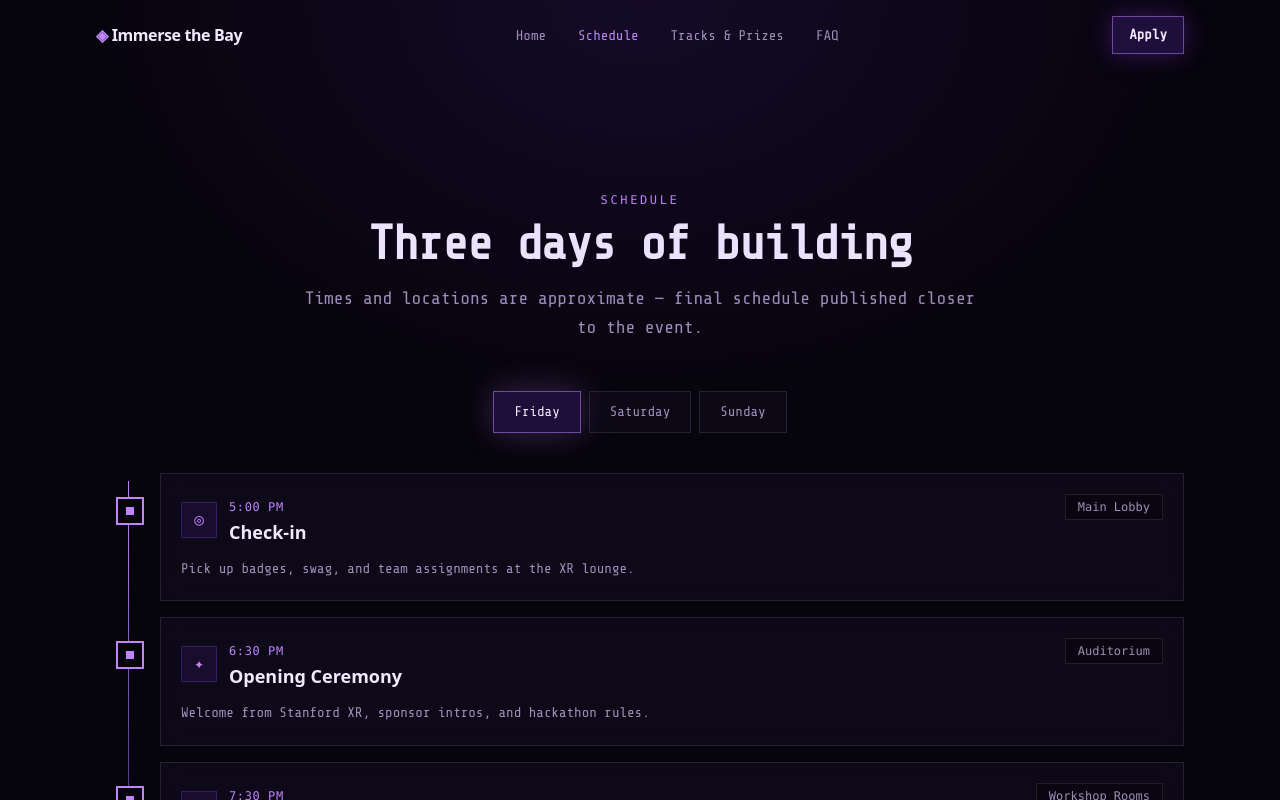
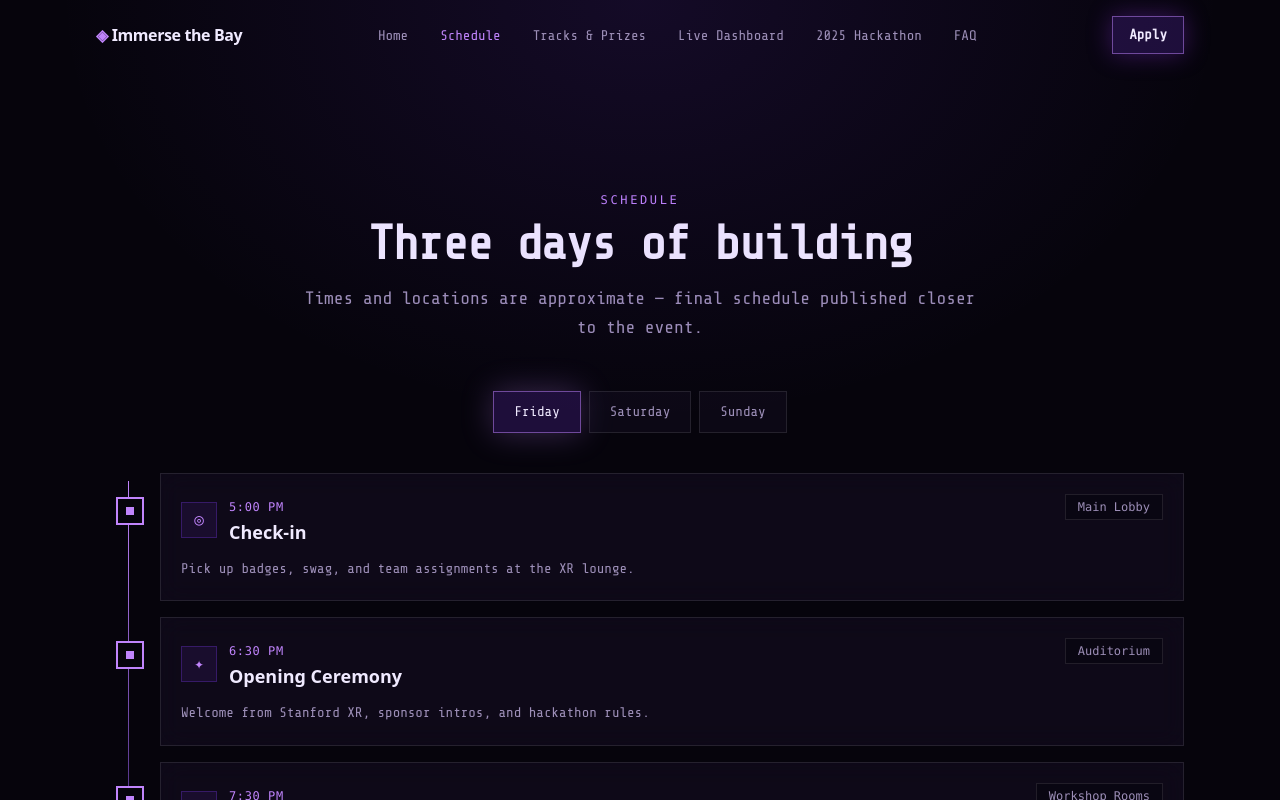
Before and after one commit to StanfordXR/immerse-the-bay-2026, a Next.js app: page /schedule in a window 1280 px wide. Shown: the top 800 px of the page. Built offline with nearby package versions, Linux system fonts and the light colour scheme.

Commit message:
Nav bar update

```diff
--- a/components/Navbar.tsx
+++ b/components/Navbar.tsx
@@ -5,7 +5,96 @@ import Link from "next/link";
 import { usePathname } from "next/navigation";
 import { useEffect, useState } from "react";
 import { NAV_LINKS, SITE } from "@/data/site";
+import type { NavLink } from "@/data/types";
 import { cn } from "@/lib/utils";
+
+function isNavActive(pathname: string, link: NavLink): boolean {
+  if (link.external || link.comingSoon) return false;
+  return link.href === "/"
+    ? pathname === "/"
+    : pathname.startsWith(link.href);
+}
+
+function DesktopNavItem({ link, pathname }: { link: NavLink; pathname: string }) {
+  const active = isNavActive(pathname, link);
+  const linkClass = cn(
+    "text-sm transition-colors",
+    active ? "text-neon-cyan" : "text-muted hover:text-foreground",
+  );
+
+  if (link.comingSoon) {
+    return (
+      <li className="group relative">
+        <span className={cn(linkClass, "cursor-default")}>{link.label}</span>
+        <div
+          className="pointer-events-none absolute left-1/2 top-full z-50 mt-2 -translate-x-1/2 whitespace-nowrap border border-white/10 bg-navy/95 px-3 py-1.5 text-xs text-neon-cyan opacity-0 shadow-lg transition-opacity duration-150 group-hover:opacity-100"
+          role="tooltip"
+        >
+          Coming soon!
+        </div>
+      </li>
+    );
+  }
+
+  if (link.external) {
+    return (
+      <li>
+        <a
+          href={link.href}
+          target="_blank"
+          rel="noopener noreferrer"
+          className={linkClass}
+        >
+          {link.label}
+        </a>
+      </li>
+    );
+  }
+
+  return (
+    <li>
+      <Link href={link.href} className={linkClass}>
+        {link.label}
+      </Link>
+    </li>
+  );
+}
+
+function MobileNavItem({ link }: { link: NavLink }) {
+  if (link.comingSoon) {
+    return (
+      <li>
+        <span className="block py-2 text-sm text-muted">
+          {link.label}{" "}
+          <span className="text-xs text-neon-cyan/70">(Coming soon!)</span>
+        </span>
+      </li>
+    );
+  }
+
+  if (link.external) {
+    return (
+      <li>
+        <a
+          href={link.href}
+          target="_blank"
+          rel="noopener noreferrer"
+          className="block py-2 text-sm text-foreground"
+        >
+          {link.label}
+        </a>
+      </li>
+    );
+  }
+
+  return (
+    <li>
+      <Link href={link.href} className="block py-2 text-sm text-foreground">
+        {link.label}
+      </Link>
+    </li>
+  );
+}
 
 export function Navbar() {
   const pathname = usePathname();
@@ -48,27 +137,9 @@ export function Navbar() {
         </Link>
 
         <ul className="hidden items-center gap-8 md:flex">
-          {NAV_LINKS.map((link) => {
-            const active =
-              link.href === "/"
-                ? pathname === "/"
-                : pathname.startsWith(link.href);
-            return (
-              <li key={link.href}>
-                <Link
-                  href={link.href}
-                  className={cn(
-                    "text-sm transition-colors",
-                    active
-                      ? "text-neon-cyan"
-                      : "text-muted hover:text-foreground",
-                  )}
-                >
-                  {link.label}
-                </Link>
-              </li>
-            );
-          })}
+          {NAV_LINKS.map((link) => (
+            <DesktopNavItem key={link.label} link={link} pathname={pathname} />
+          ))}
         </ul>
 
         <div className="flex items-center gap-3">
@@ -98,14 +169,7 @@ export function Navbar() {
         >
           <ul className="space-y-3">
             {NAV_LINKS.map((link) => (
-              <li key={link.href}>
-                <Link
-                  href={link.href}
-                  className="block py-2 text-sm text-foreground"
-                >
-                  {link.label}
-                </Link>
-              </li>
+              <MobileNavItem key={link.label} link={link} />
             ))}
             <li>
               <a href="#apply" className="block py-2 text-sm text-neon-cyan">
--- a/data/site.ts
+++ b/data/site.ts
@@ -20,6 +20,12 @@ export const NAV_LINKS: NavLink[] = [
   { label: "Home", href: "/" },
   { label: "Schedule", href: "/schedule" },
   { label: "Tracks & Prizes", href: "/tracks" },
+  { label: "Live Dashboard", href: "#", comingSoon: true },
+  {
+    label: "2025 Hackathon",
+    href: "https://immersethebay.stanfordxr.org/",
+    external: true,
+  },
   { label: "FAQ", href: "/faq" },
 ];
 
--- a/data/types.ts
+++ b/data/types.ts
@@ -71,6 +71,8 @@ export interface GalleryImage {
 export interface NavLink {
   label: string;
   href: string;
+  external?: boolean;
+  comingSoon?: boolean;
 }
 
 export interface SocialLink {
```
